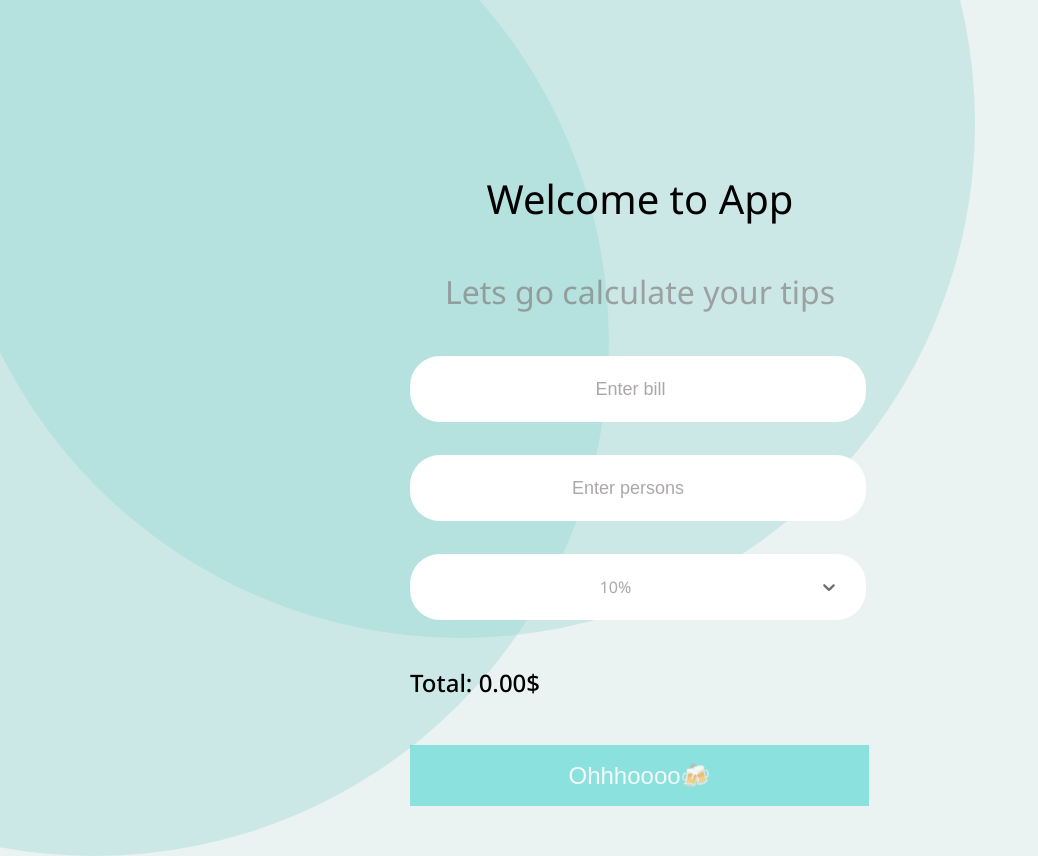
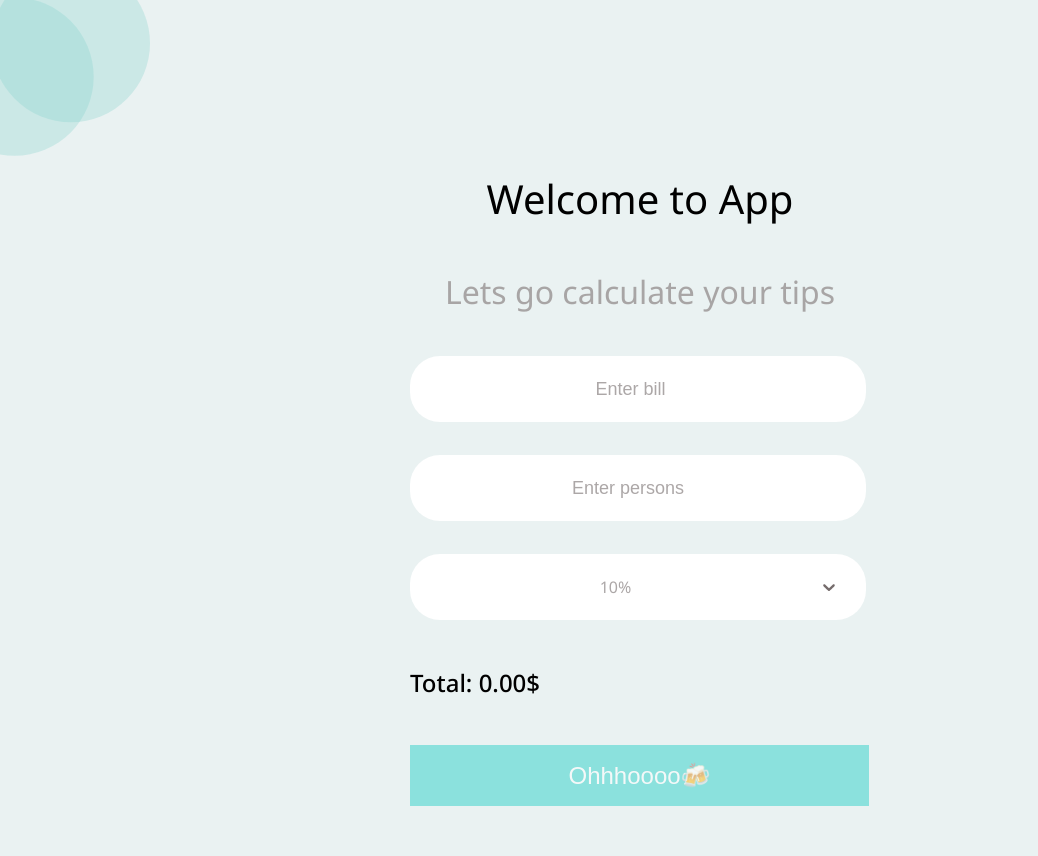
Before and after one commit to Aliaksandra-Leanovich/react-tips-calculator, a React (Create React App) app: page / in a window 1280 px wide. Shown: the whole page, without its empty margins (0-1038 px from the left). Built offline with nearby package versions, Linux system fonts and the light colour scheme.

Commit message:
feat(globstyles):add backgroud size

```diff
--- a/src/GlobalStyles.ts
+++ b/src/GlobalStyles.ts
@@ -23,7 +23,7 @@ button {
 
 body{
   font-family: 'Noto Sans', sans-serif;
-  background-size: 171px 150px;
   background: no-repeat top left url(${circles}) rgba(234, 242, 242, 1);
+  background-size: 150px 180px;
 }
 `;
```
